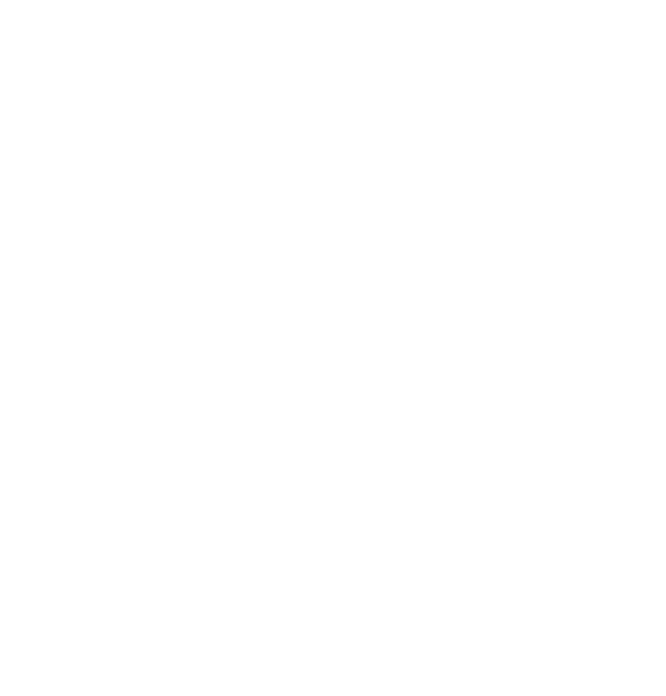
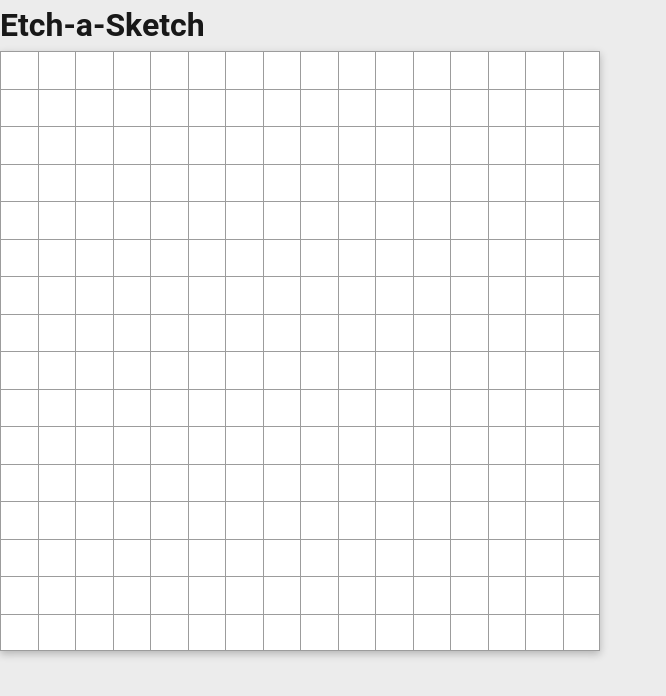
Before and after one commit to XanDev3/odin-etch-a-sketch, a plain HTML site: page index.html in a window 1280 px wide. Shown: the whole page, without its empty margins (0-666 px from the left). Drawn offline with Linux system fonts and the light colour scheme.

Commit message:
add functions to populate grid with a default size

```diff
--- a/index.html
+++ b/index.html
@@ -6,7 +6,10 @@
   <link rel="stylesheet" href="style.css">
 </head>
 <body>
+    <h1>Etch-a-Sketch</h1>
 
+    <div id="grid"></div>
+    <div id="options"></div>
 
     <script src="scripts.js"></script>
 </body>
--- a/scripts.js
+++ b/scripts.js
@@ -0,0 +1,50 @@
+let DEFAULT_SIZE = 16;
+
+let currentSize = DEFAULT_SIZE;
+let grid = document.getElementById('grid');
+
+//function to clear and remake grid
+function reloadGrid() {
+    clearGrid()
+    makeGrid(currentSize)
+  }
+//function to make a grid
+function makeGrid(size){
+
+    grid.style.gridTemplateColumns = `repeat(${size}, 1fr)`
+    grid.style.gridTemplateRows = `repeat(${size}, 1fr)`
+
+    for (let i = 0; i < (size * size); i++) {
+        const gridElement = document.createElement('div');
+        gridElement.classList.add('grid-element');
+        gridElement.style.backgroundColor = 'transperent';
+        gridElement.addEventListener('mouseover', changeColor);
+        gridElement.addEventListener('mousedown', changeColor);
+        gridElement.classList.add('border-top-left');
+        grid.appendChild(gridElement);
+         //set border top and left to every grid item
+      }
+      //add a right border the the right most items
+      const rightItems = document.querySelectorAll(`.grid-element:nth-child(${size}n)`);
+      for (let i = 0; i < rightItems.length; i++) {
+        rightItems[i].setAttribute('data-right', 'true');
+        rightItems[i].classList.toggle('border-right');
+      }
+      // add a bottom border to the bottom most items
+    let gridItems = document.querySelectorAll('.grid-element');
+    const lastItems = Array.from(gridItems).slice(-`${size}`);
+    for (let i = 0; i < lastItems.length; i++) {
+        lastItems[i].setAttribute('data-bottom', 'true');
+        lastItems[i].classList.toggle('border-bottom');
+  }
+    }
+
+    //function to change color of grid squars
+function changeColor(e) {
+    e.target.style.backgroundColor = black;
+}
+//loads page with grid using default size
+window.onload = () => {
+    makeGrid(DEFAULT_SIZE)
+    // activateButton(DEFAULT_MODE)
+  }
--- a/style.css
+++ b/style.css
@@ -0,0 +1,44 @@
+* {
+    box-sizing: border-box;
+    margin: 0;
+    padding: 0;
+}
+
+:root {
+    --bg-color: #ffffff;
+}
+
+body {
+    background-color: rgb(236, 236, 236);
+    color: #181818;
+    font-family: 'Roboto', sans-serif;
+    line-height: 1.6;
+    /* footer support */
+    margin-bottom: 100px;
+  }
+
+#grid {
+    display: grid;
+    width: 600px;
+    height: 600px;
+    background-color: white;
+    box-shadow: rgba(0, 0, 0, 0.24) 0px 3px 8px;
+ }
+
+ .grid-element {
+    border-color: black;
+    border: 4px;
+ }
+
+ .border-top-left {
+    border-top: 1px solid rgb(156, 156, 156);
+    border-left: 1px solid rgb(156, 156, 156);
+}
+
+.border-right {
+    border-right: 1px solid rgb(156, 156, 156);
+}
+
+.border-bottom {
+    border-bottom: 1px solid rgb(156, 156, 156);
+}
```
